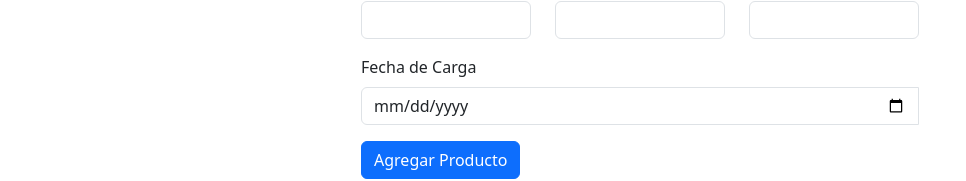
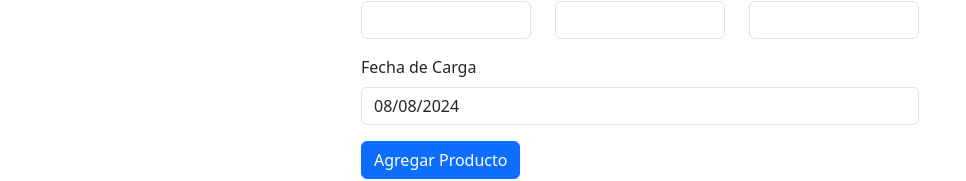
Before and after one commit to Facundo741/PDV-FRONT, a React (Vite) app: page /articulo in a window 1280 px wide. Shown: the part 307-488 px from the top of the page, without its empty margins (0-966 px from the left). Built offline with nearby package versions, Linux system fonts and the light colour scheme.

Commit message:
Agregando fecha automatica para subir el articulo

```diff
--- a/src/components/articulo/Articulo.jsx
+++ b/src/components/articulo/Articulo.jsx
@@ -4,6 +4,14 @@ import { Container, Form, Button, Col, Row, InputGroup, Alert } from "react-boot
 const ProductForm = () => {
   const generateId = () => {
     return Date.now().toString(36) + Math.random().toString(36).substr(2, 9);
+  };
+
+  const getCurrentDate = () => {
+    const today = new Date();
+    const year = today.getFullYear();
+    const month = String(today.getMonth() + 1).padStart(2, '0');
+    const day = String(today.getDate()).padStart(2, '0');
+    return `${year}-${month}-${day}`;
   };
 
   const initialProductState = {
@@ -14,7 +22,7 @@ const ProductForm = () => {
     talle: "",
     cantidad: "",
     sucursal: "",
-    fechaCarga: "",
+    fechaCarga: getCurrentDate(),
   };
 
   const [product, setProduct] = useState(initialProductState);
@@ -35,7 +43,10 @@ const ProductForm = () => {
       setShowSuccess(false);
     } else {
       console.log("Producto agregado:", product);
-      setProduct(initialProductState);
+      setProduct({
+        ...initialProductState,
+        fechaCarga: getCurrentDate()
+      });
       setValidated(false);
       setShowSuccess(true);
     }
@@ -141,18 +152,15 @@ const ProductForm = () => {
 
         <Form.Group className="mb-3" controlId="fechaCarga">
           <Form.Label>Fecha de Carga</Form.Label>
-          <InputGroup>
           <Form.Control
-              required
             type="date"
             name="fechaCarga"
             value={product.fechaCarga}
-              onChange={handleChange}
+            readOnly
           />
           <Form.Control.Feedback type="invalid">
             Por favor ingrese una fecha válida.
           </Form.Control.Feedback>
-          </InputGroup>
         </Form.Group>
 
         <Button type="submit" variant="primary">Agregar Producto</Button>
```
Lines whose indentation alone changed are shown as unchanged.
